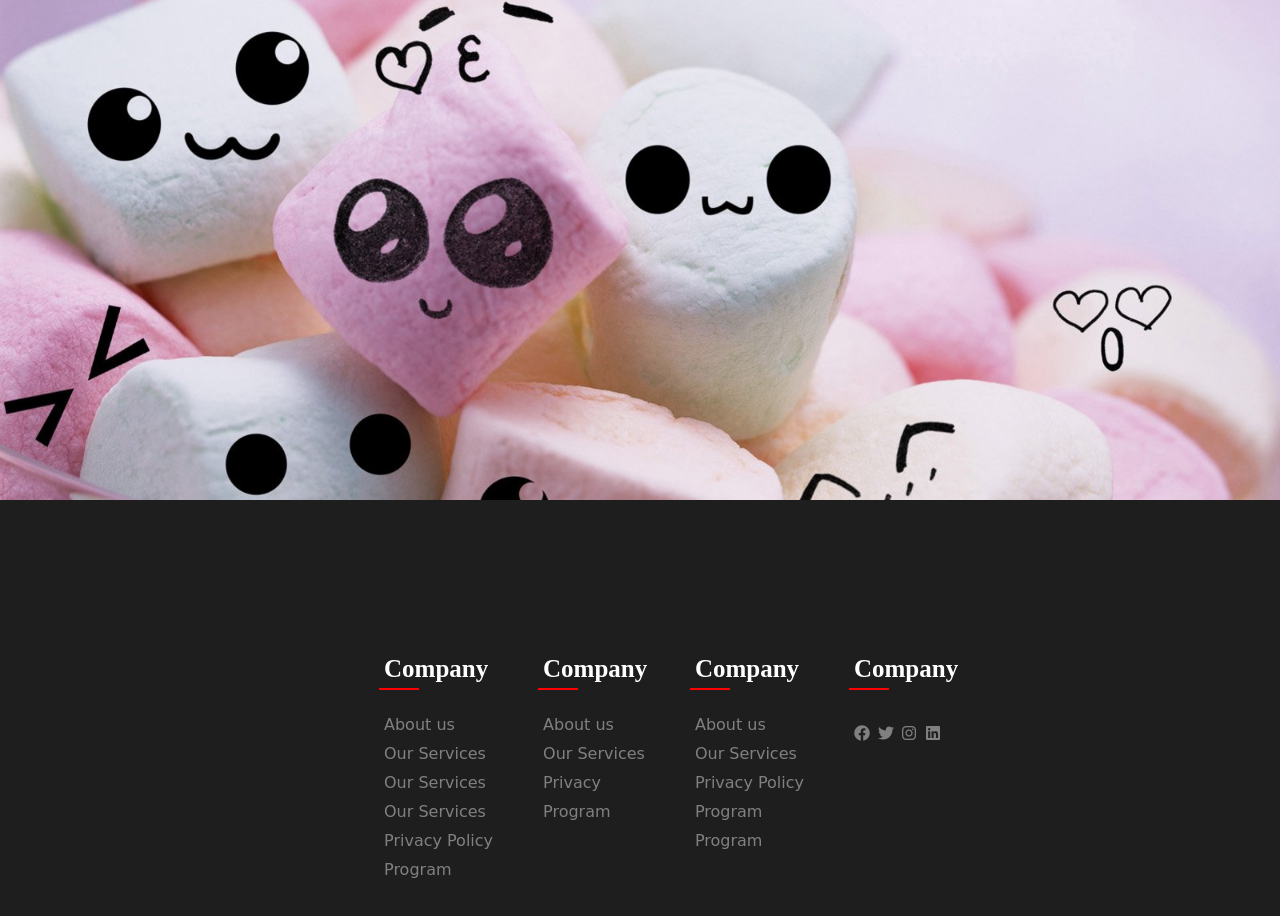
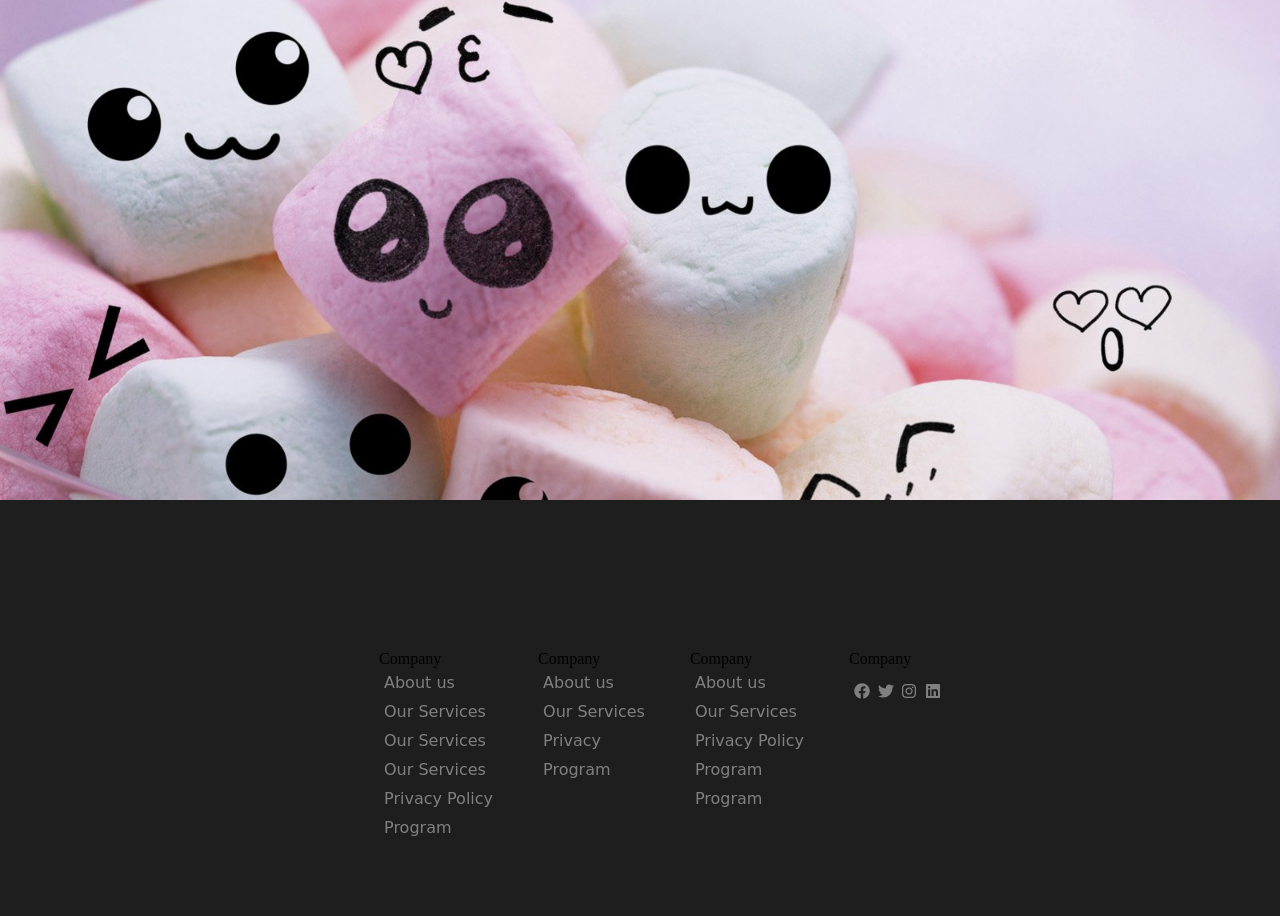
Before and after one commit to SevilHs/Homework, a plain HTML site: page cssboxmodel/index.html in a window 1280 px wide. Shown: the part 860-1776 px from the top of the page. Drawn offline with Linux system fonts and the light colour scheme; a web font is replaced by a local one.

Commit message:
Update index.html

```diff
--- a/cssboxmodel/index.html
+++ b/cssboxmodel/index.html
@@ -31,7 +31,7 @@
     <article></article>
     <footer>
         <ul>
-            <span class="span3">Company</span>
+            <span>Company</span>
             <li>About us</li>
             <li>Our Services</li>
             <li>Our Services</li>
@@ -40,14 +40,14 @@
             <li>Program</li>
         </ul>
         <ul>
-            <span class="span3">Company</span>
+            <span>Company</span>
             <li>About us</li>
             <li>Our Services</li>
             <li>Privacy</li>
             <li>Program</li>
         </ul>
         <ul>
-            <span class="span3">Company</span>
+            <span>Company</span>
             <li>About us</li>
             <li>Our Services</li>
             <li>Privacy Policy</li>
@@ -55,7 +55,7 @@
             <li>Program</li>
         </ul>
         <ul class="icons">
-            <span class="span3">Company</span><br>
+            <span>Company</span><br>
             <a href="https://www.facebook.com/" target="_blank"><i class="fa-brands fa-facebook"></i></a>
             <a href="https://twitter.com/i/flow/login" target="_blank"><i class="fa-brands fa-twitter"></i></a>
             <a href="https://www.instagram.com/" target="_blank"><i class="fa-brands fa-instagram"></i></a>
```
